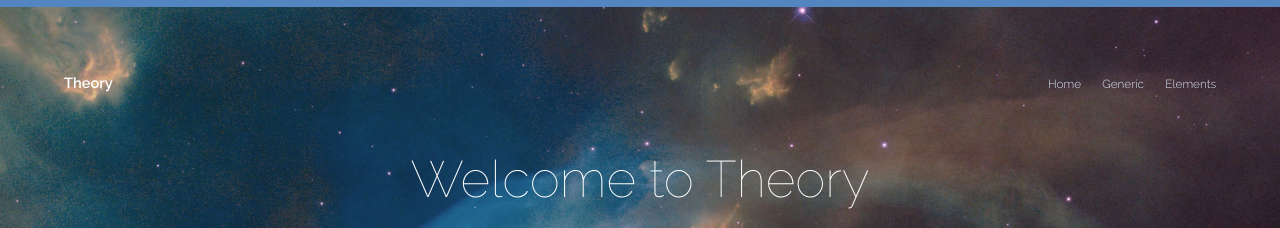
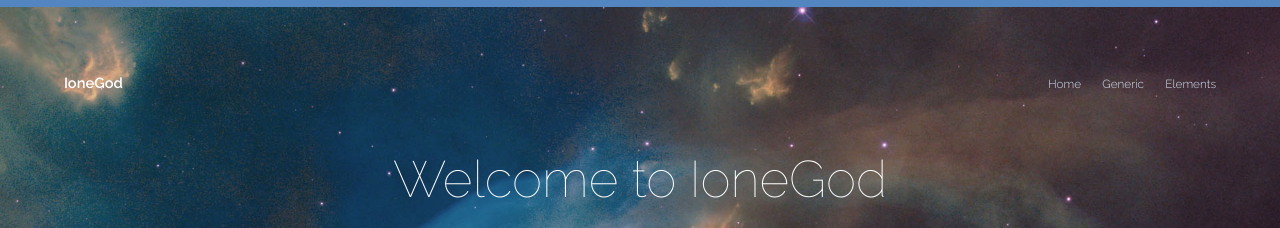
Before and after one commit to AndroidGod101/AndroidGod101.github.io, a plain HTML site: page index.html in a window 1280 px wide. Shown: the top 228 px of the page. Drawn offline with Linux system fonts and the light colour scheme.

Commit message:
Update index.html

```diff
--- a/index.html
+++ b/index.html
@@ -6,7 +6,7 @@
 -->
 <html>
 	<head>
-		<title>Theory by TEMPLATED</title>
+		<title>IoneGod Studio</title>
 		<meta charset="utf-8" />
 		<meta name="viewport" content="width=device-width, initial-scale=1" />
 		<link rel="stylesheet" href="assets/css/main.css" />
@@ -16,7 +16,7 @@
 		<!-- Header -->
 			<header id="header">
 				<div class="inner">
-					<a href="index.html" class="logo">Theory</a>
+					<a href="index.html" class="logo">IoneGod</a>
 					<nav id="nav">
 						<a href="index.html">Home</a>
 						<a href="generic.html">Generic</a>
@@ -28,7 +28,7 @@
 
 		<!-- Banner -->
 			<section id="banner">
-				<h1>Welcome to Theory</h1>
+				<h1>Welcome to IoneGod</h1>
 				<p>A free responsive HTML5 website template by TEMPLATED.</p>
 			</section>
 
```
